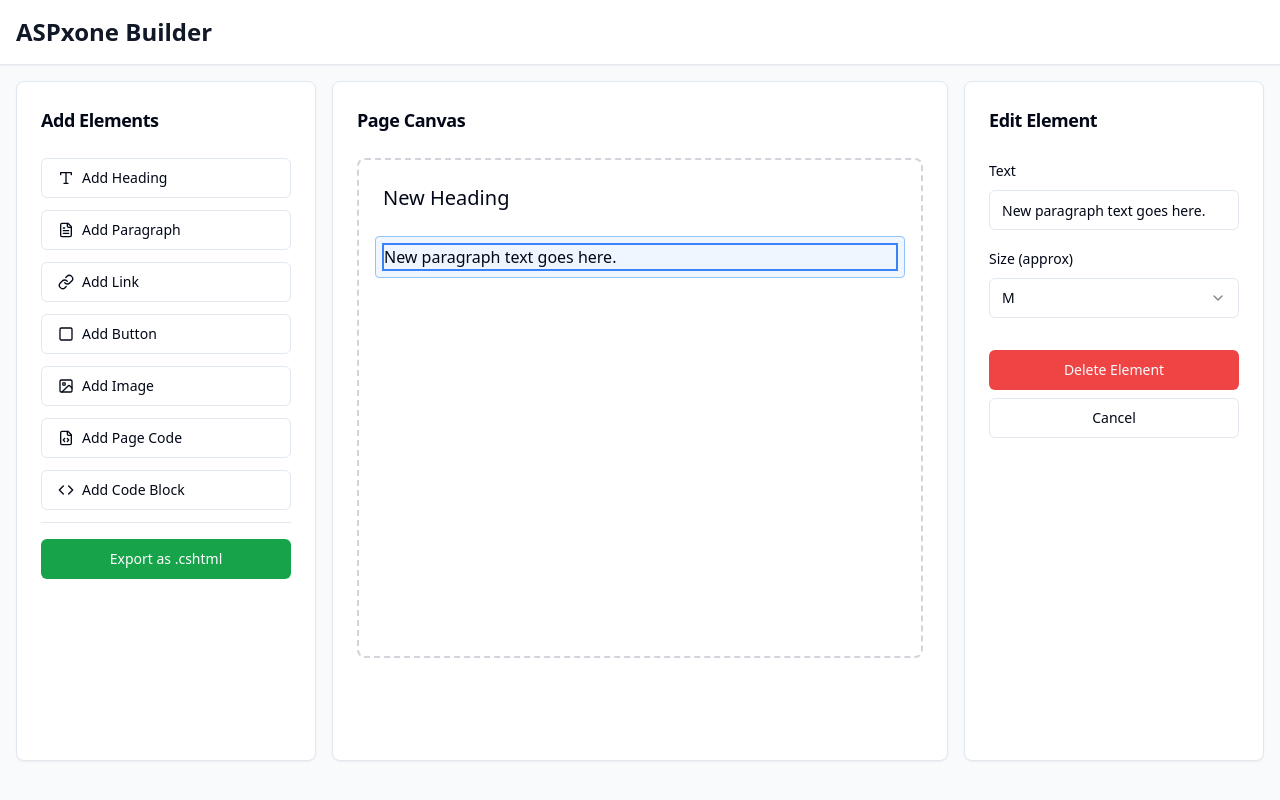
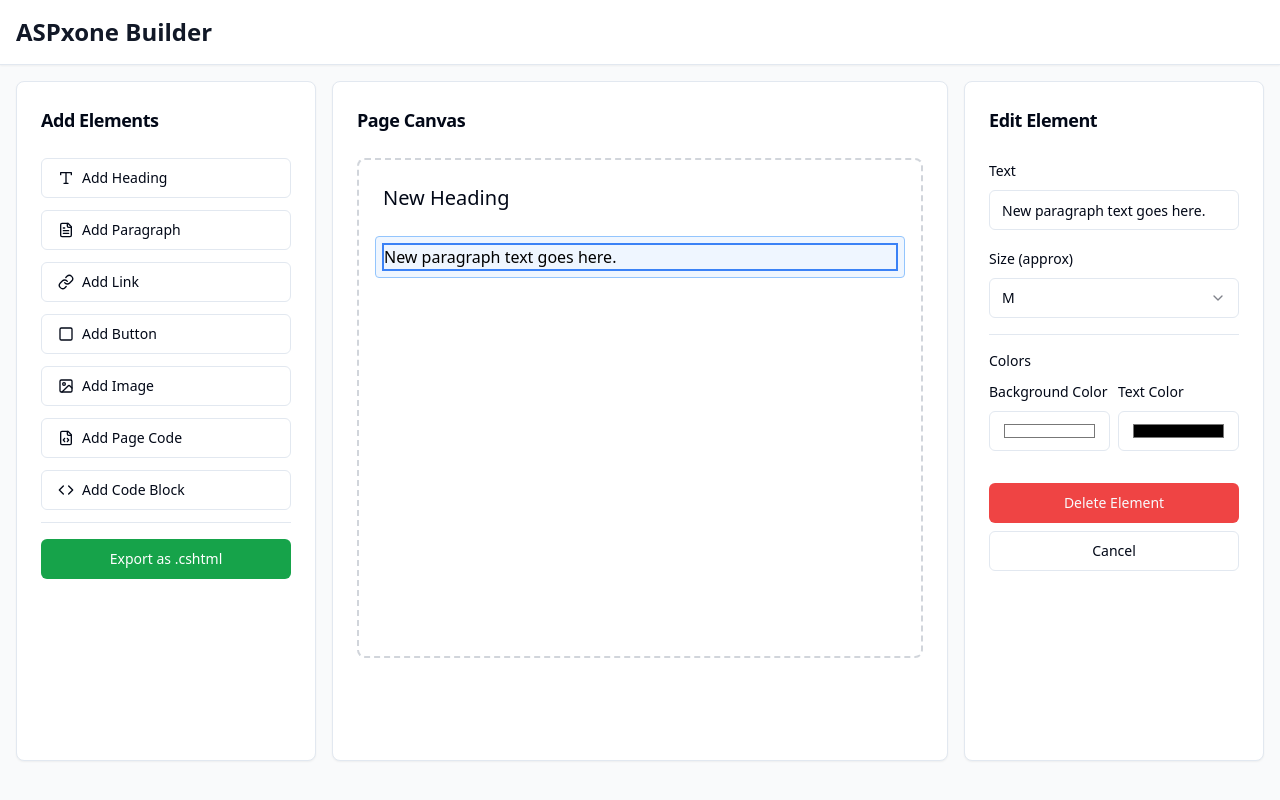
Before and after one commit to CanvasDeno/aspxone-builder, a React (Vite) app: page / in a window 1280 px wide. Both pictures are taken after a click on the button "Add Paragraph". Built offline with nearby package versions, Linux system fonts and the light colour scheme.

Commit message:
Add color customization for all elements
Added color pickers to the element editor to allow background and text color customization for all element types. Updated DraggableElement to apply the selected colors.

```diff
--- a/src/components/DraggableElement.tsx
+++ b/src/components/DraggableElement.tsx
@@ -49,34 +49,56 @@ const DraggableElement: React.FC<DraggableElementProps> = ({
     const sizeClass = getSizeClass(element.properties.size);
     const baseClass = `${sizeClass} ${isSelected ? 'ring-2 ring-blue-500' : ''}`;
 
+    const elementStyle = {
+      backgroundColor: element.properties.backgroundColor === 'transparent' ? 'transparent' : element.properties.backgroundColor || 'transparent',
+      color: element.properties.textColor || 'inherit'
+    };
+
     switch (element.type) {
       case 'heading':
         const HeadingTag = element.properties.level?.toLowerCase() as keyof JSX.IntrinsicElements || 'h1';
-        return React.createElement(HeadingTag, { className: baseClass }, element.content);
+        return React.createElement(HeadingTag, {
+          className: baseClass,
+          style: elementStyle
+        }, element.content);
       case 'paragraph':
-        return <p className={baseClass}>{element.content}</p>;
+        return <p className={baseClass} style={elementStyle}>{element.content}</p>;
       case 'link':
-        return <a href={element.properties.href || '#'} className={`${baseClass} text-blue-600 underline`}>{element.content}</a>;
+        return (
+          <a
+            href={element.properties.href || '#'}
+            className={`${baseClass} underline`}
+            style={elementStyle}
+          >
+            {element.content}
+          </a>
+        );
       case 'button':
-        return <a href={element.properties.href || '#'} className={`${baseClass} px-4 py-2 bg-blue-600 text-white rounded hover:bg-blue-700 inline-block`}>{element.content}</a>;
+        return (
+          <a
+            href={element.properties.href || '#'}
+            className={`${baseClass} px-4 py-2 rounded hover:opacity-80 inline-block`}
+            style={elementStyle}
+          >
+            {element.content}
+          </a>
+        );
       case 'image':
         return (
-          <img
-            src={element.properties.src || 'https://via.placeholder.com/300x200'}
-            alt={element.properties.alt || ''}
-            className={`${baseClass} max-w-full h-auto`}
-          />
+          <div style={{ backgroundColor: elementStyle.backgroundColor }}>
+            <img
+              src={element.properties.src || 'https://via.placeholder.com/300x200'}
+              alt={element.properties.alt || ''}
+              className={`${baseClass} max-w-full h-auto`}
+            />
+          </div>
         );
       case 'csharp':
-        const csharpStyle = {
-          backgroundColor: element.properties.backgroundColor || '#f8f9fa',
-          color: element.properties.textColor || '#212529'
-        };
         const csharpCode = element.properties.scriptingMode === 'mvc'
           ? `<% ${element.properties.code || ''} %>`
           : `@{\n${element.properties.code || ''}\n}`;
         return (
-          <div className={`${baseClass} border border-gray-300 rounded p-3`} style={csharpStyle}>
+          <div className={`${baseClass} border border-gray-300 rounded p-3`} style={elementStyle}>
             <div className="text-sm font-semibold mb-2">
               {element.content} ({element.properties.scriptingMode === 'mvc' ? 'MVC' : 'Razor'})
             </div>
@@ -86,15 +108,11 @@ const DraggableElement: React.FC<DraggableElementProps> = ({
           </div>
         );
       case 'pagecode':
-        const pageCodeStyle = {
-          backgroundColor: element.properties.backgroundColor || '#fff3cd',
-          color: element.properties.textColor || '#856404'
-        };
         const pageCode = element.properties.scriptingMode === 'mvc'
           ? `<%\n${element.properties.code || ''}\n%>`
           : element.properties.code || '';
         return (
-          <div className={`${baseClass} border border-yellow-300 rounded p-3`} style={pageCodeStyle}>
+          <div className={`${baseClass} border border-yellow-300 rounded p-3`} style={elementStyle}>
             <div className="text-sm font-semibold mb-2">
               {element.content} ({element.properties.scriptingMode === 'mvc' ? 'MVC' : 'Razor'})
             </div>
@@ -104,7 +122,7 @@ const DraggableElement: React.FC<DraggableElementProps> = ({
           </div>
         );
       default:
-        return <div className={baseClass}>{element.content}</div>;
+        return <div className={baseClass} style={elementStyle}>{element.content}</div>;
     }
   };
 
--- a/src/components/ElementEditor.tsx
+++ b/src/components/ElementEditor.tsx
@@ -157,26 +157,6 @@ const ElementEditor: React.FC<ElementEditorProps> = ({
                 </SelectContent>
               </Select>
             </div>
-            <div className="grid grid-cols-2 gap-2">
-              <div className="space-y-2">
-                <Label htmlFor="backgroundColor">Background Color</Label>
-                <Input
-                  id="backgroundColor"
-                  type="color"
-                  value={editedElement.properties.backgroundColor || '#f8f9fa'}
-                  onChange={(e) => handlePropertyChange('backgroundColor', e.target.value)}
-                />
-              </div>
-              <div className="space-y-2">
-                <Label htmlFor="textColor">Text Color</Label>
-                <Input
-                  id="textColor"
-                  type="color"
-                  value={editedElement.properties.textColor || '#212529'}
-                  onChange={(e) => handlePropertyChange('textColor', e.target.value)}
-                />
-              </div>
-            </div>
             <div className="space-y-2">
               <Label htmlFor="code">
                 {editedElement.type === 'csharp' ? 'C# Code Block' : 'C# Page Code'}
@@ -194,6 +174,45 @@ const ElementEditor: React.FC<ElementEditorProps> = ({
       default:
         return null;
     }
+  };
+
+  const renderColorFields = () => {
+    if (editedElement.type === 'image') {
+      return (
+        <div className="space-y-2">
+          <Label htmlFor="backgroundColor">Background Color</Label>
+          <Input
+            id="backgroundColor"
+            type="color"
+            value={editedElement.properties.backgroundColor || 'transparent'}
+            onChange={(e) => handlePropertyChange('backgroundColor', e.target.value)}
+          />
+        </div>
+      );
+    }
+
+    return (
+      <div className="grid grid-cols-2 gap-2">
+        <div className="space-y-2">
+          <Label htmlFor="backgroundColor">Background Color</Label>
+          <Input
+            id="backgroundColor"
+            type="color"
+            value={editedElement.properties.backgroundColor === 'transparent' ? '#ffffff' : editedElement.properties.backgroundColor || '#ffffff'}
+            onChange={(e) => handlePropertyChange('backgroundColor', e.target.value)}
+          />
+        </div>
+        <div className="space-y-2">
+          <Label htmlFor="textColor">Text Color</Label>
+          <Input
+            id="textColor"
+            type="color"
+            value={editedElement.properties.textColor || '#000000'}
+            onChange={(e) => handlePropertyChange('textColor', e.target.value)}
+          />
+        </div>
+      </div>
+    );
   };
 
   return (
@@ -238,6 +257,11 @@ const ElementEditor: React.FC<ElementEditorProps> = ({
 
         {renderTypeSpecificFields()}
 
+        <div className="border-t pt-4">
+          <Label className="text-sm font-medium mb-2 block">Colors</Label>
+          {renderColorFields()}
+        </div>
+
         <div className="pt-4 space-y-2">
           <Button onClick={handleDelete} variant="destructive" className="w-full">
             Delete Element
--- a/src/pages/Index.tsx
+++ b/src/pages/Index.tsx
@@ -176,11 +176,11 @@ function getDefaultContent(type: PageElement['type']): string {
 
 function getDefaultProperties(type: PageElement['type']): PageElement['properties'] {
   switch (type) {
-    case 'heading': return { level: 'H1', size: 'XL' };
-    case 'paragraph': return { size: 'M' };
-    case 'link': return { size: 'M', href: '#' };
-    case 'button': return { size: 'M', href: '#' };
-    case 'image': return { src: '', alt: '' };
+    case 'heading': return { level: 'H1', size: 'XL', backgroundColor: 'transparent', textColor: '#000000' };
+    case 'paragraph': return { size: 'M', backgroundColor: 'transparent', textColor: '#000000' };
+    case 'link': return { size: 'M', href: '#', backgroundColor: 'transparent', textColor: '#2563eb' };
+    case 'button': return { size: 'M', href: '#', backgroundColor: '#2563eb', textColor: '#ffffff' };
+    case 'image': return { src: '', alt: '', backgroundColor: 'transparent' };
     case 'csharp': return {
       code: '// Enter your C# code here\nstring message = "Hello World";',
       scriptingMode: 'razor',
```
